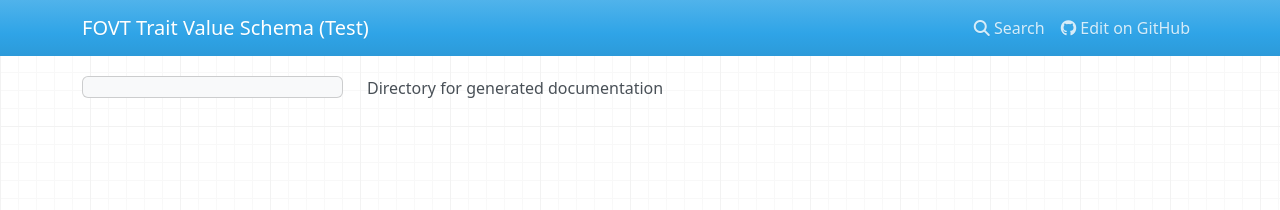
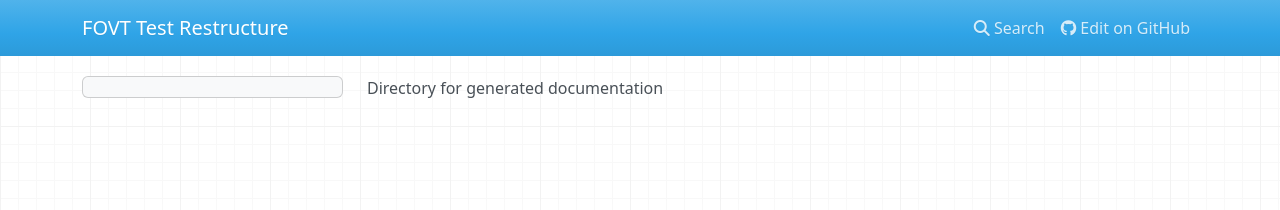
Before and after one commit to wdduncan/test-fovt-restructure, an MkDocs documentation site: the page built from docs/README.md, in a window 1280 px wide. Shown: the top 210 px of the page. Built offline with MkDocs 1.6.1, drawn with Linux system fonts in a browser that asks for light colours; nearby versions of some CDN libraries; comment, search, counter and statistics services are not loaded.

```diff
--- a/mkdocs.yml
+++ b/mkdocs.yml
@@ -1,4 +1,4 @@
-site_name: FOVT Trait Value Schema (Test)
+site_name: FOVT Test Restructure
 site_url: http://ranges-network.org/test-fovt-restructure/
 repo_url: https://github.com/ranges-network/test-fovt-restructure/
 
```
Also changed, not shown: 3 other files.
